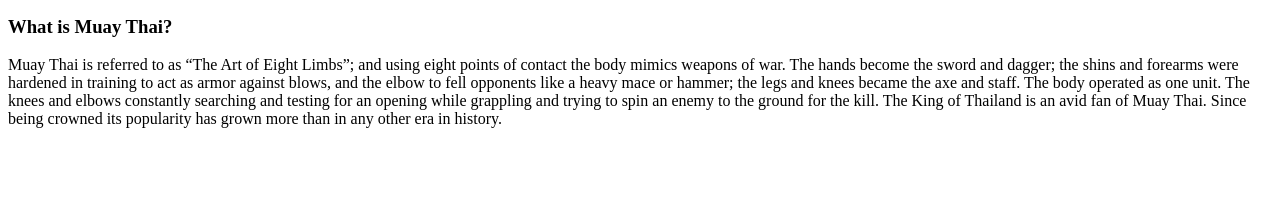
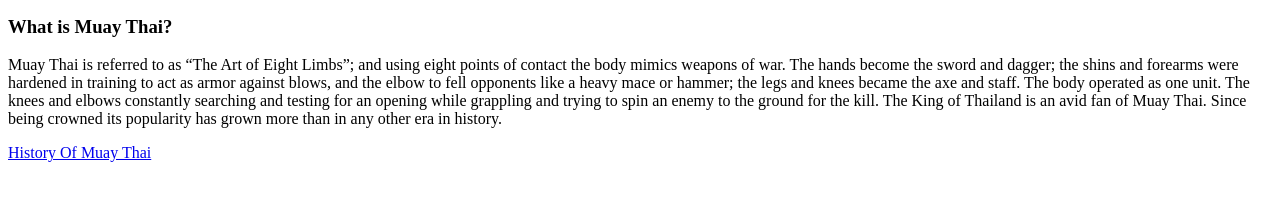
Before and after one commit to sgodin92/fcc-tribute_page_DONE, a plain HTML site: page index.html in a window 1280 px wide. Shown: the part 468-668 px from the top of the page. Drawn offline with Linux system fonts and the light colour scheme.

Commit message:
added an anchor

```diff
--- a/index.html
+++ b/index.html
@@ -15,7 +15,8 @@
 
 The King of Thailand is an avid fan of Muay Thai. Since being crowned its popularity has grown more than in any other era in history.</p>
 </body>
-
+<footer>
+  <a href="https://en.wikipedia.org/wiki/Muay_Thai" target="_blank" id="tribute-link"> History Of Muay Thai </a>
 
 
 <script src="https://cdn.freecodecamp.org/testable-projects-fcc/v1/bundle.js"></script>
```
